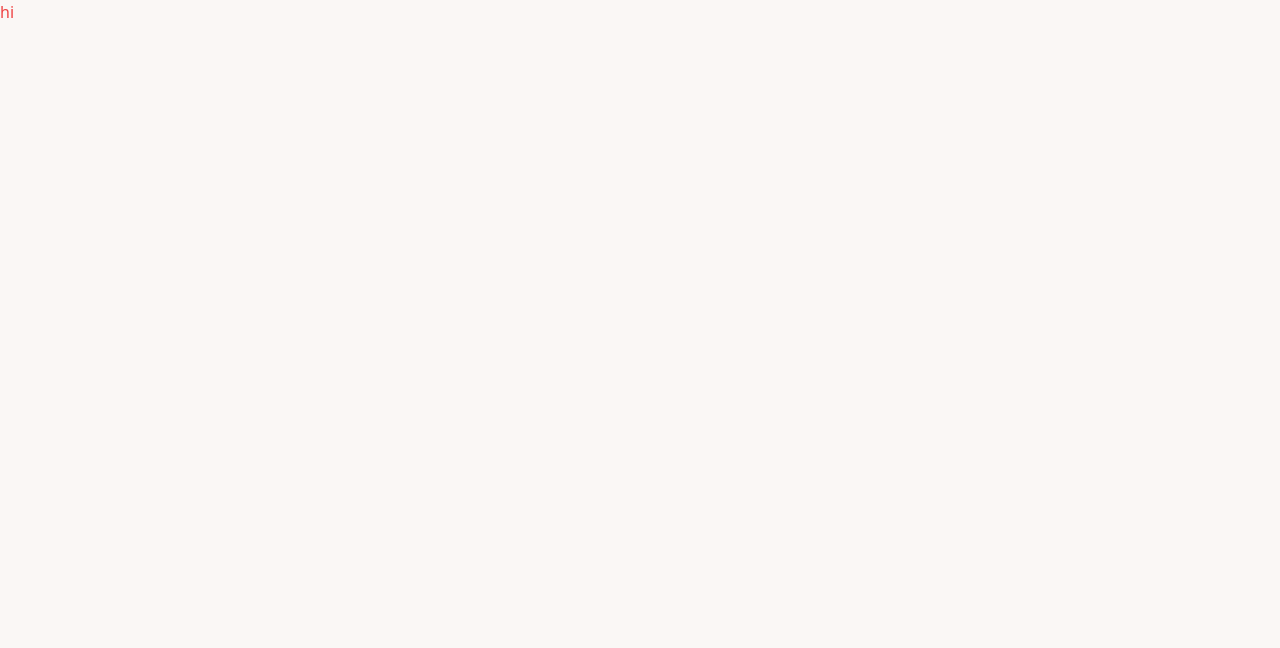
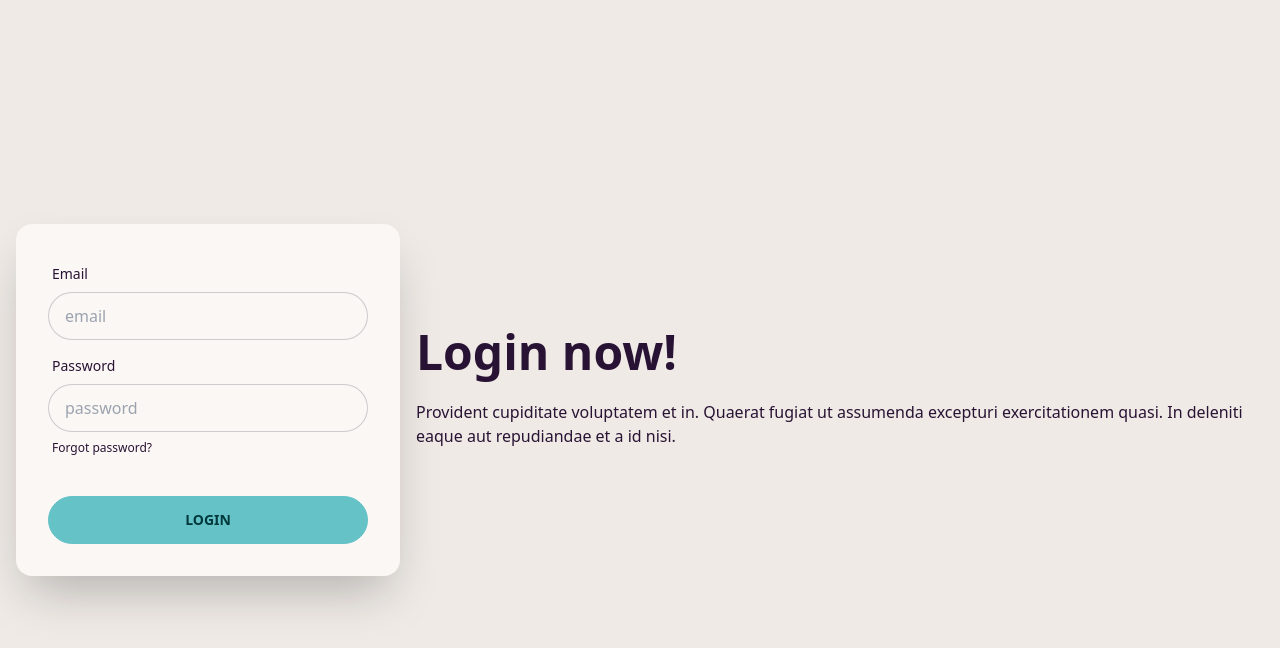
Before and after one commit to aguilanbon/next-app, a Next.js app: page / in a window 1280 px wide. Shown: the top 648 px of the page. Built offline with nearby package versions, Linux system fonts and the light colour scheme.

Commit message:
login page, dashboard page, home nav

```diff
--- /dev/null
+++ b/app/dashboard/layout.jsx
@@ -0,0 +1,46 @@
+export default function DashboardLayout({ children }) {
+  return (
+    <div>
+      <div className="navbar bg-base-100">
+        <div className="flex-none">
+          <button className="btn btn-square btn-ghost">
+            <svg
+              xmlns="http://www.w3.org/2000/svg"
+              fill="none"
+              viewBox="0 0 24 24"
+              className="inline-block w-5 h-5 stroke-current"
+            >
+              <path
+                strokeLinecap="round"
+                strokeLinejoin="round"
+                strokeWidth="2"
+                d="M4 6h16M4 12h16M4 18h16"
+              ></path>
+            </svg>
+          </button>
+        </div>
+        <div className="flex-1">
+          <a className="btn btn-ghost normal-case text-xl">Dashboard</a>
+        </div>
+        <div className="flex-none">
+          <button className="btn btn-square btn-ghost">
+            <svg
+              xmlns="http://www.w3.org/2000/svg"
+              fill="none"
+              viewBox="0 0 24 24"
+              className="inline-block w-5 h-5 stroke-current"
+            >
+              <path
+                strokeLinecap="round"
+                strokeLinejoin="round"
+                strokeWidth="2"
+                d="M5 12h.01M12 12h.01M19 12h.01M6 12a1 1 0 11-2 0 1 1 0 012 0zm7 0a1 1 0 11-2 0 1 1 0 012 0zm7 0a1 1 0 11-2 0 1 1 0 012 0z"
+              ></path>
+            </svg>
+          </button>
+        </div>
+      </div>
+      <div className="bg-base-200 min-h-screen">{children}</div>
+    </div>
+  );
+}
--- /dev/null
+++ b/app/dashboard/page.jsx
@@ -0,0 +1,7 @@
+export default function Dashboard() {
+  return (
+    <div>
+      <h1>dashboard</h1>
+    </div>
+  );
+}
--- a/app/page.js
+++ b/app/page.js
@@ -1,7 +1,52 @@
+import Link from "next/link";
+
 export default async function Home() {
   return (
-    <div className="bg-base-100" data-theme="light">
-      <h1 className="text-red-500">hi</h1>
+    <div className="hero min-h-screen bg-base-200">
+      <div className="hero-content flex-col lg:flex-row-reverse">
+        <div className="text-center lg:text-left">
+          <h1 className="text-5xl font-bold">Login now!</h1>
+          <p className="py-6">
+            Provident cupiditate voluptatem et in. Quaerat fugiat ut assumenda
+            excepturi exercitationem quasi. In deleniti eaque aut repudiandae et
+            a id nisi.
+          </p>
+        </div>
+        <div className="card flex-shrink-0 w-full max-w-sm shadow-2xl bg-base-100">
+          <div className="card-body">
+            <div className="form-control">
+              <label className="label">
+                <span className="label-text">Email</span>
+              </label>
+              <input
+                type="text"
+                placeholder="email"
+                className="input input-bordered"
+              />
+            </div>
+            <div className="form-control">
+              <label className="label">
+                <span className="label-text">Password</span>
+              </label>
+              <input
+                type="text"
+                placeholder="password"
+                className="input input-bordered"
+              />
+              <label className="label">
+                <a href="#" className="label-text-alt link link-hover">
+                  Forgot password?
+                </a>
+              </label>
+            </div>
+            <div className="form-control mt-6">
+              <Link href={`/dashboard`} className="btn btn-primary">
+                Login
+              </Link>
+            </div>
+          </div>
+        </div>
+      </div>
     </div>
   );
 }
```
